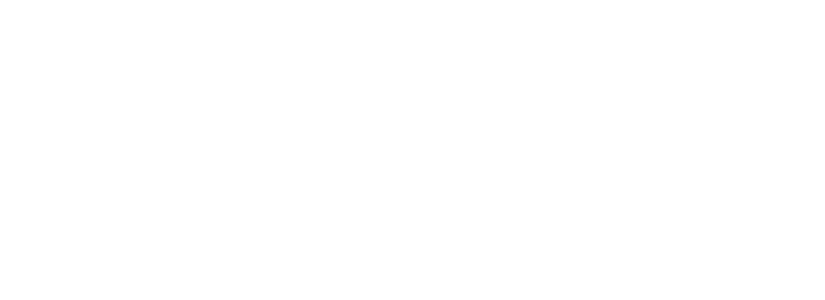
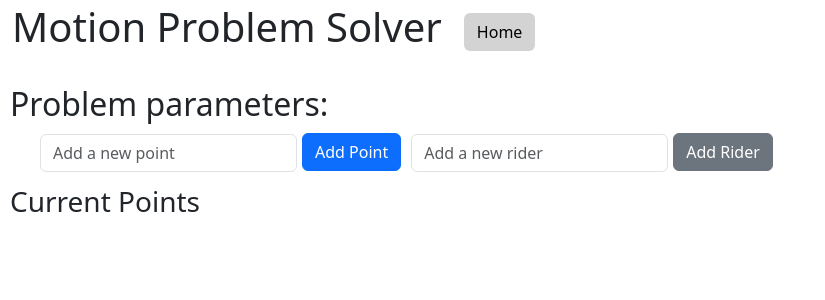
Before and after one commit to Danlif1/MotionMagic, a React (Create React App) app in the folder motion-magic/: page /solve in a window 1280 px wide. Before the commit this address had no page. Shown: the top 300 px of the page, without its empty margins (0-825 px from the left). Built offline with nearby package versions, Linux system fonts and the light colour scheme.

Commit message:
Added solve page

```diff
--- a/motion-magic/package.json
+++ b/motion-magic/package.json
@@ -7,11 +7,14 @@
     "@testing-library/react": "^13.4.0",
     "@testing-library/user-event": "^13.5.0",
     "bootstrap": "^5.3.3",
+    "katex": "^0.16.10",
     "react": "^18.3.1",
     "react-bootstrap": "^2.10.2",
     "react-dom": "^18.3.1",
+    "react-katex": "^3.0.1",
     "react-router-dom": "^6.23.0",
     "react-scripts": "5.0.1",
+    "start": "^5.1.0",
     "web-vitals": "^2.1.4"
   },
   "scripts": {
--- a/motion-magic/src/App.js
+++ b/motion-magic/src/App.js
@@ -7,6 +7,7 @@
 import {BrowserRouter, Route, Routes, Navigate} from
       "react-router-dom";
 import 'bootstrap/dist/css/bootstrap.min.css';
+import Solve from "./main-pages/Solve";
 
 
 
@@ -26,6 +27,7 @@
           )
 
           }
+          <Route path='/solve' element={<Solve/>} ></Route>
         </Routes>
       </BrowserRouter>
 
--- a/motion-magic/src/main-pages/Home.js
+++ b/motion-magic/src/main-pages/Home.js
@@ -32,6 +32,9 @@
     const navigate = useNavigate();
     function signOut() {
         navigate('/',{replace:true});
+    }
+    function gotosolve(){
+        navigate('/solve',{replace:true});
     }
     let strToDisplay, nameToDisplay;
     if(name_picture.profilePicture==="https://images-na.ssl-images-amazon.com/images/I/51e6kpkyuIL._AC_SX466_.jpg"){
@@ -79,7 +82,7 @@
                     <Navbar.Toggle aria-controls="basic-navbar-nav"/>
                     <Navbar.Collapse id="basic-navbar-nav">
                         <Nav className="mr-auto">
-                            <Button variant="light" href="#" className="mr-2 custom-button">Solve</Button>
+                            <Button variant="light" href="#" className="mr-2 custom-button" onClick ={gotosolve}>Solve</Button>
                             <Button variant="light" href="#" className="mr-2 custom-button">History</Button>
                             <Button variant="light" href="#" className="mr-2 custom-button">Global Solutions</Button>
                         </Nav>
--- /dev/null
+++ b/motion-magic/src/main-pages/Solve.js
@@ -0,0 +1,129 @@
+import React, { useState } from 'react';
+import 'bootstrap/dist/css/bootstrap.min.css';
+import 'katex/dist/katex.min.css';
+import { InlineMath } from 'react-katex';
+import './solve.css'
+import Button from "react-bootstrap/Button";
+import {useNavigate} from "react-router-dom";
+
+const Solve = () => {
+    const navigate = useNavigate();
+
+    const [points, setPoints] = useState([]);
+    const [newPoint, setNewPoint] = useState('');
+    const [paths, setPaths] = useState([]);
+    const [riders, setRiders] = useState([]);
+    const [newRider, setNewRider] = useState('');
+
+    const handleAddPoint = () => {
+        if (newPoint.trim() === '') return;
+        const updatedPoints = [...points, newPoint.trim()];
+        setPoints(updatedPoints);
+        setNewPoint('');
+
+        if (updatedPoints.length > 1) {
+            const updatedPaths = [...paths, `${updatedPoints[updatedPoints.length - 2]}-${newPoint.trim()}`];
+            setPaths(updatedPaths);
+        }
+    };
+
+    const handleAddRider = () => {
+        if (newRider.trim() === '') return;
+        const updatedRiders = [...riders, { name: newRider.trim(), paths: [...paths] }];
+        setRiders(updatedRiders);
+        setNewRider('');
+    };
+
+    const handleInputChange = (e) => {
+        setNewPoint(e.target.value);
+    };
+
+    const handleRiderInputChange = (e) => {
+        setNewRider(e.target.value);
+    };
+    function gohome(){
+        navigate('/home',{replace:true});
+    }
+
+    return (
+        <div>
+            <div style={{paddingTop: '3px'}}>
+                <span className="d-inline-block">
+                <h1 className="d-inline container-lg">Motion Problem Solver</h1>
+                    <Button variant="light" href="#" className="mr-2 custom-button home" onClick={gohome}>Home</Button>
+                </span>
+                <h2 style={{margin:'10px'}}>Problem parameters:</h2>
+                <span className=" inputs" style={{margin: '10px'}}>
+
+                            <input
+                                type="text"
+                                value={newPoint}
+                                onChange={handleInputChange}
+                                className="form-control d-inline w-auto mr-2"
+                                placeholder="Add a new point"
+                            />
+                            <button className="btn btn-primary mr-2 " style={{marginBottom: '4px', marginLeft: '5px'}}
+                                    onClick={handleAddPoint}>Add Point</button>
+                            <span style={{marginLeft: '10px'}}>
+
+                                <input
+                                    type="text"
+                                    value={newRider}
+                                    onChange={handleRiderInputChange}
+                                    className="form-control d-inline w-auto mr-2"
+                                    placeholder="Add a new rider"
+
+                                />
+                                <button className="btn btn-secondary mr-2"
+                                        style={{marginBottom: '4px', marginLeft: '5px'}} onClick={handleAddRider}>Add Rider</button>
+                            </span>
+                    </span>
+
+
+            </div>
+            <div>
+            <h3 style={{margin:'10px'}}>Current Points</h3>
+                <div className="d-flex flex-wrap">
+                    {points.map((point, index) => (
+                        <div key={index} className="p-2"><InlineMath math={point}/></div>
+                    ))}
+                </div>
+            </div>
+            <div>
+                {riders.map((rider, riderIndex) => (
+                    <div key={riderIndex} className="mt-4">
+                        <h3 style={{margin:'10px'}}>{rider.name}'s Table</h3>
+                        <div className="d-flex justify-content-center">
+                            <div className="table-responsive w-75">
+                                <table className="table table-bordered text-center">
+                                    <thead className="thead-dark">
+                                    <tr>
+                                        <th>Path</th>
+                                        <th>Time</th>
+                                        <th>Velocity</th>
+                                        <th>Distance</th>
+                                    </tr>
+                                    </thead>
+                                    <tbody>
+                                    {paths.map((path, pathIndex) => (
+                                        <tr key={pathIndex}>
+                                            <td><InlineMath math={path}/></td>
+                                            <td><input type="text" className="form-control" placeholder="Time"/></td>
+                                            <td><input type="text" className="form-control" placeholder="Velocity"/>
+                                            </td>
+                                            <td><input type="text" className="form-control" placeholder="Distance"/>
+                                            </td>
+                                        </tr>
+                                    ))}
+                                    </tbody>
+                                </table>
+                            </div>
+                        </div>
+                    </div>
+                ))}
+            </div>
+        </div>
+    );
+};
+
+export default Solve;
--- a/motion-magic/src/main-pages/home.css
+++ b/motion-magic/src/main-pages/home.css
@@ -57,7 +57,7 @@
     height:80px;
 }
 .custom-button {
-    background-color: transparent !important;
+    background-color: lightgray !important;
     border: 1px solid transparent !important; /* Set border to be transparent by default */
     transition: border-color 0.3s ease !important; /* Add transition for smooth effect */
     /*color: #28a745;*/
--- /dev/null
+++ b/motion-magic/src/main-pages/solve.css
@@ -0,0 +1,15 @@
+.inputs{
+    padding-left: 30px !important;
+}
+
+.home{
+    /*margin-left:auto;*/
+    /*margin-right:0;*/
+    /*#float:right*/
+    float:right;
+    margin: 10px 10px 14px 10px;
+}
+
+h2{
+    padding-top:10px !important;
+}
--- /dev/null
+++ b/package.json
@@ -0,0 +1,5 @@
+{
+  "dependencies": {
+    "start": "^5.1.0"
+  }
+}
```
Also changed, not shown: 2 other files (tests, documents, lock files or other folders).
